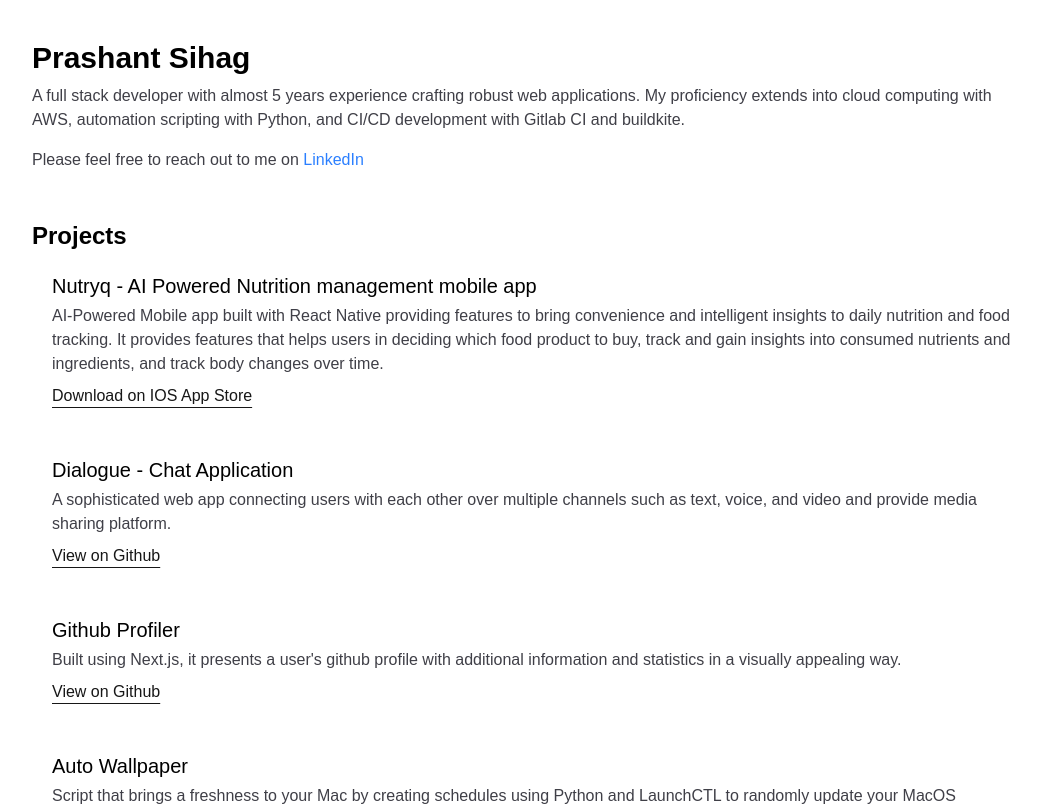
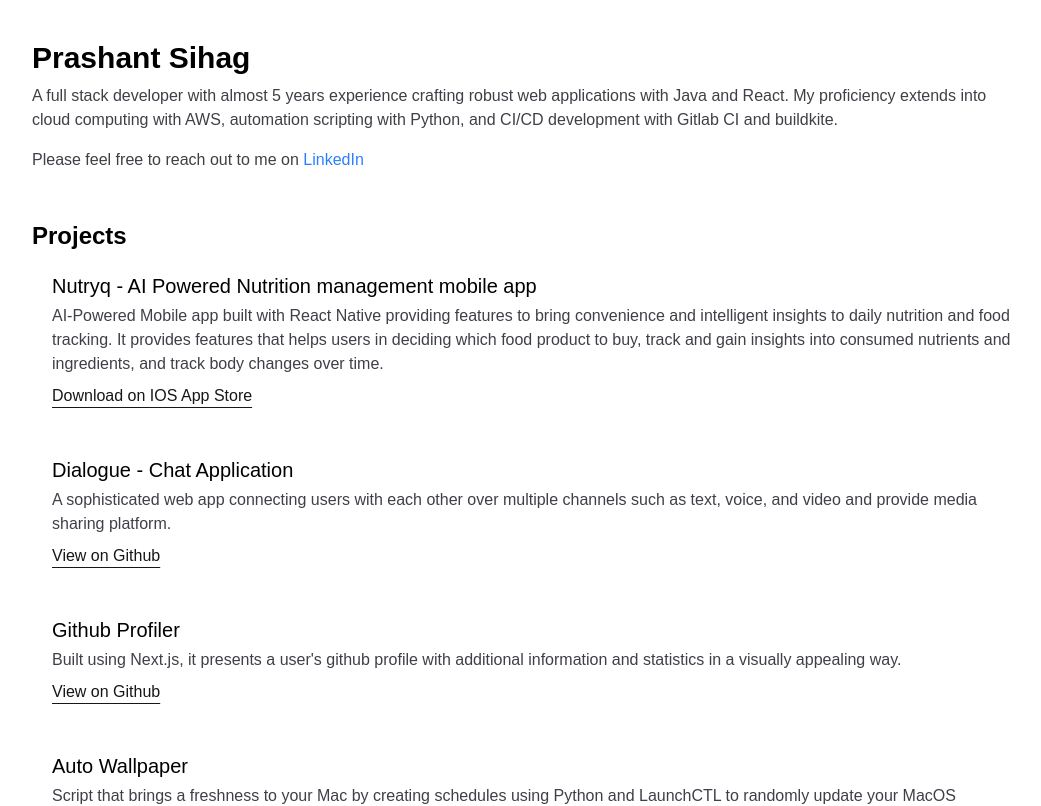
Before and after one commit to prashantsihag03/portfolio, a React (Vite) app: page / in a window 1280 px wide. Shown: the top 806 px of the page, without its empty margins (120-1161 px from the left). Built offline with nearby package versions, Linux system fonts and the light colour scheme.

Commit message:
Minor uplift in description
Updated description to include Java and React proficiency.

```diff
--- a/src/App.tsx
+++ b/src/App.tsx
@@ -6,7 +6,7 @@ function App() {
       </h1>
       <p className="text-zinc-700 dark:text-zinc-300 my-2">
         A full stack developer with almost 5 years experience crafting robust
-        web applications. My proficiency extends into cloud computing with AWS,
+        web applications with Java and React. My proficiency extends into cloud computing with AWS,
         automation scripting with Python, and CI/CD development with Gitlab CI
         and buildkite.
       </p>
```
